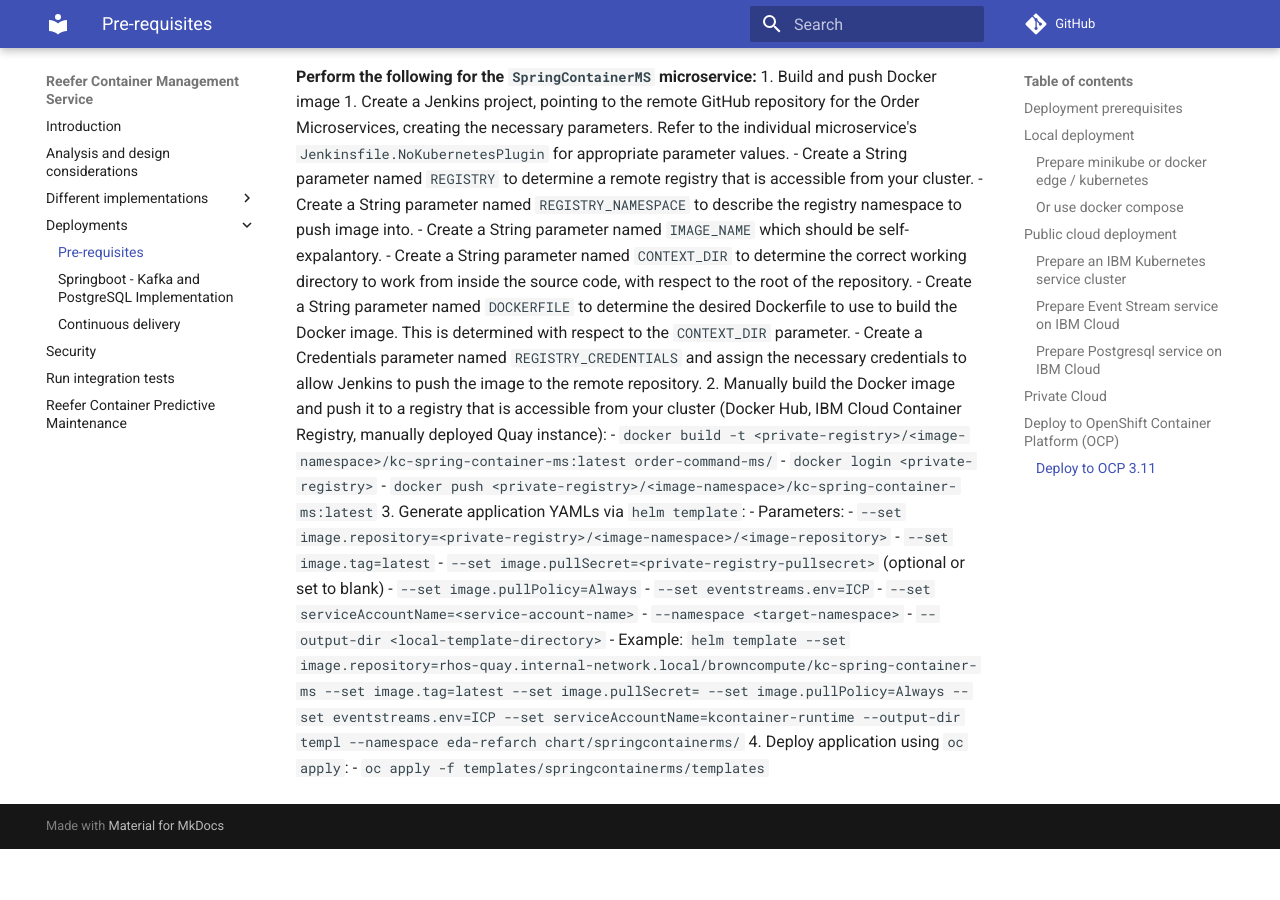
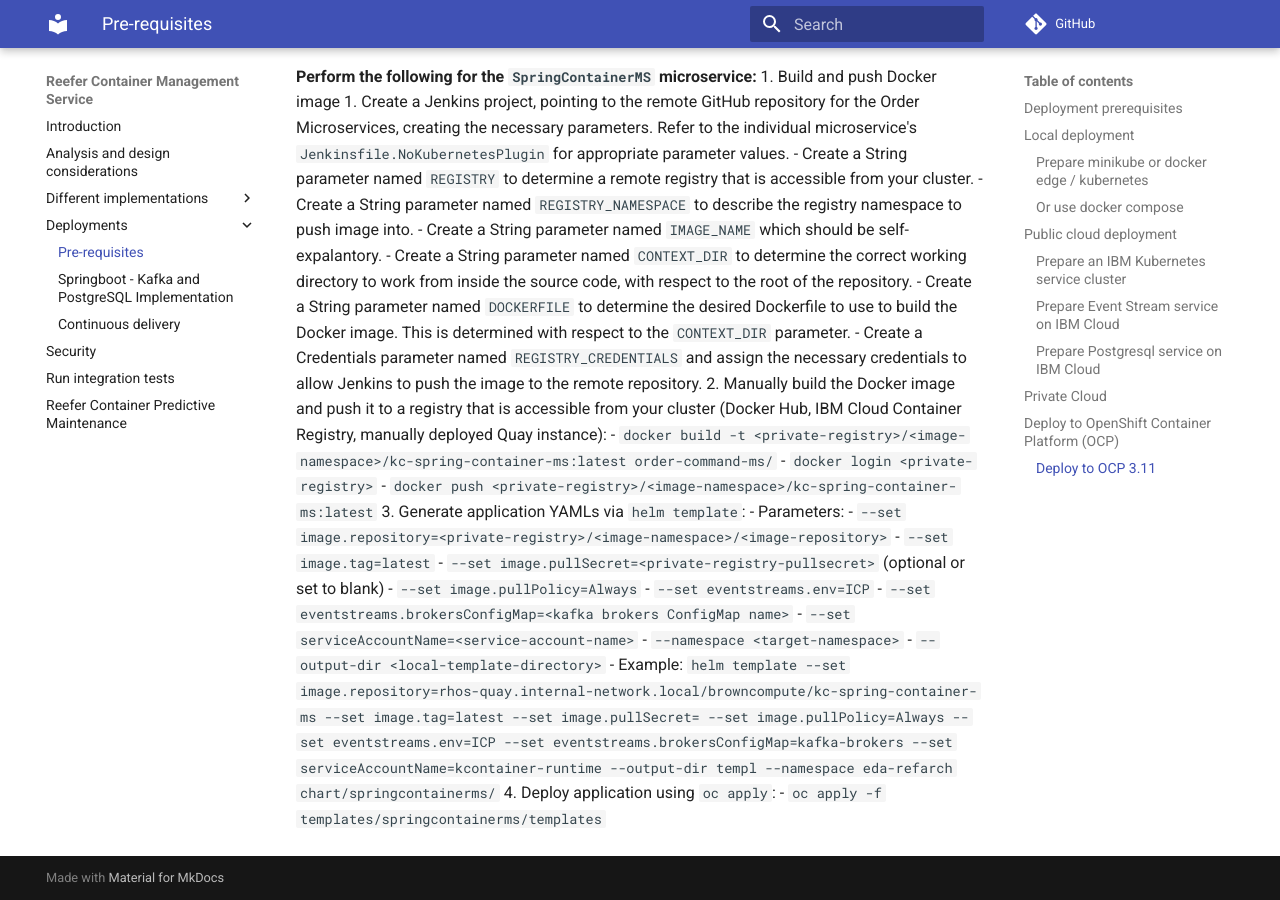
Before and after one commit to ibm-cloud-architecture/refarch-kc-container-ms, an MkDocs documentation site: the page built from docs/deployment.md, in a window 1280 px wide and 900 px high, scrolled down 2237 px. Built offline with MkDocs 1.6.1 and Material for MkDocs 9.7.7, drawn with Linux system fonts in a browser that asks for light colours; comment, search, counter and statistics services are not loaded; before the commit the page ends 3086 px from its top, so only the background shows below that.

Commit message:
Added 'brokersConfigMap' to helm template command
Signed-off-by: Rick Osowski <rosowski@gmail.com>

```diff
--- a/docs/deployment.md
+++ b/docs/deployment.md
@@ -87,9 +87,10 @@ For [ IBM Cloud Private deployments go to this article.](https://ibm-cloud-archi
     - `--set image.pullSecret=<private-registry-pullsecret>` (optional or set to blank)
     - `--set image.pullPolicy=Always`
     - `--set eventstreams.env=ICP`
+    - `--set eventstreams.brokersConfigMap=<kafka brokers ConfigMap name>`
     - `--set serviceAccountName=<service-account-name>`
     - `--namespace <target-namespace>`
     - `--output-dir <local-template-directory>`
-  - Example: `helm template --set image.repository=rhos-quay.internal-network.local/browncompute/kc-spring-container-ms --set image.tag=latest --set image.pullSecret= --set image.pullPolicy=Always --set eventstreams.env=ICP --set serviceAccountName=kcontainer-runtime --output-dir templ --namespace eda-refarch chart/springcontainerms/`
+  - Example: `helm template --set image.repository=rhos-quay.internal-network.local/browncompute/kc-spring-container-ms --set image.tag=latest --set image.pullSecret= --set image.pullPolicy=Always --set eventstreams.env=ICP --set eventstreams.brokersConfigMap=kafka-brokers --set serviceAccountName=kcontainer-runtime --output-dir templ --namespace eda-refarch chart/springcontainerms/`
 4. Deploy application using `oc apply`:
   - `oc apply -f templates/springcontainerms/templates`
```
